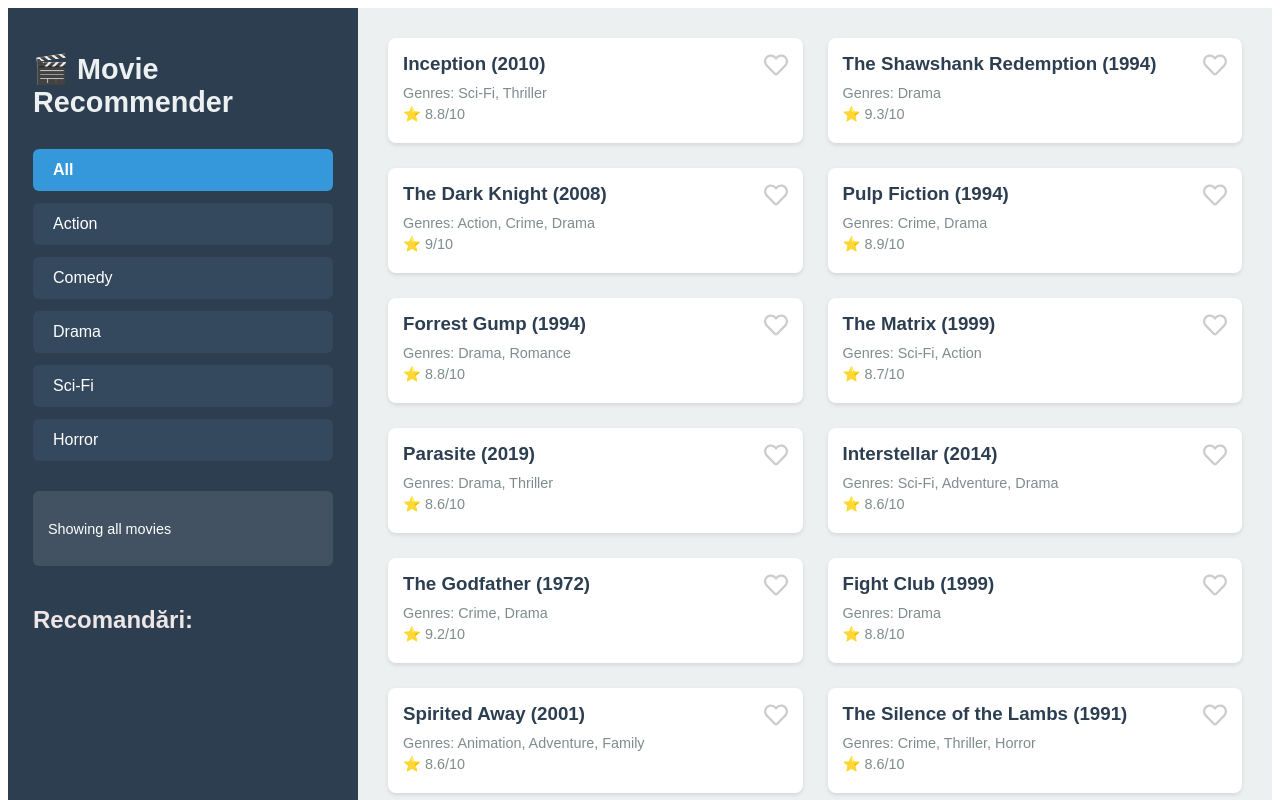
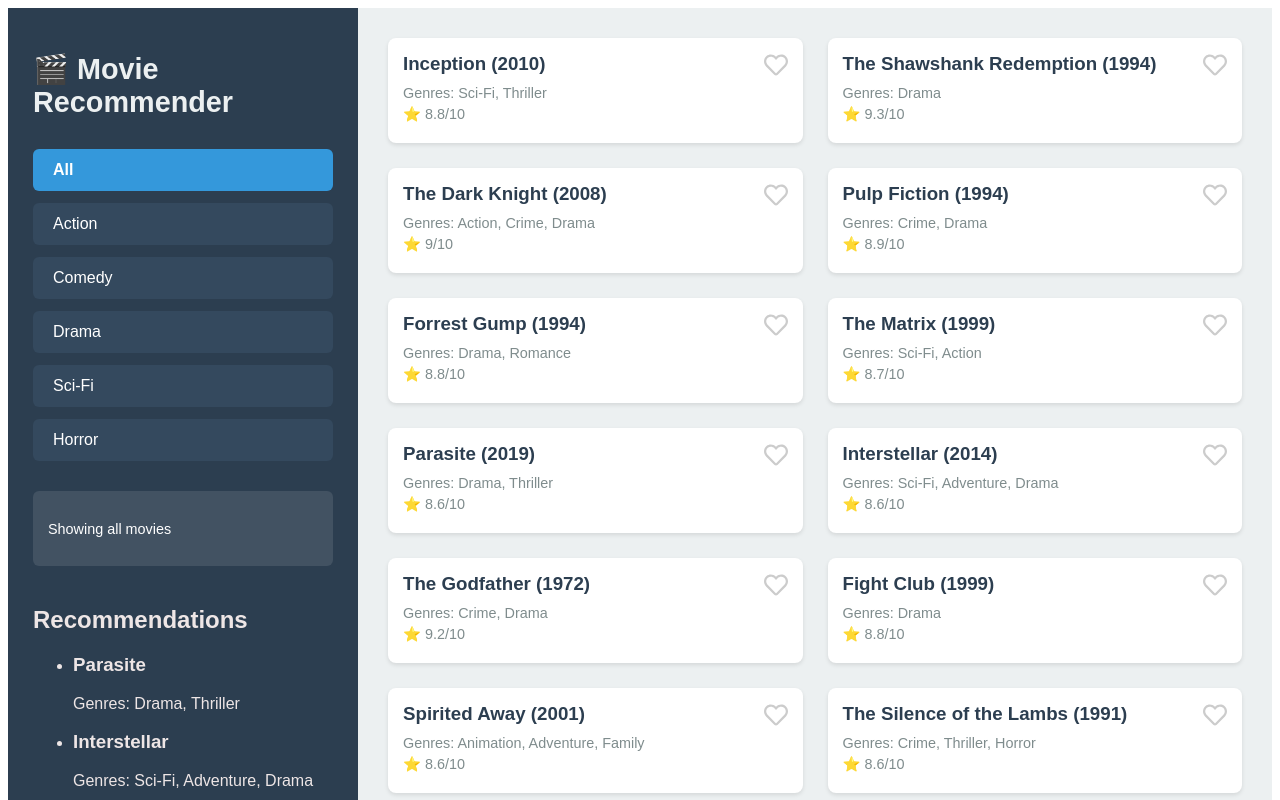
Before and after one commit to malexa21/MovieRecomandationML, a React (Vite) app: page / in a window 1280 px wide. Shown: the top 800 px of the page. Built offline with nearby package versions, Linux system fonts and the light colour scheme.

Commit message:
Updated ML function

```diff
--- a/src/App.jsx
+++ b/src/App.jsx
@@ -78,7 +78,7 @@
         </div>
         <div className="blank"/>
         <div className='recommended'>
-          <MLMovies/>
+          <MLMovies favoriteMovieIds={[1]}/>
         </div>
       </div>
 
--- a/src/MLFunction.jsx
+++ b/src/MLFunction.jsx
@@ -1,48 +1,75 @@
-import { useState } from 'react';
+import { useState, useEffect } from 'react';
 import Movies from './MoviesDataBase';
 
-const MLMovies = () => {
-    const [movies, setMovies] = useState(Movies); // Initialize with imported Movies
+const MLMovies = ({ favoriteMovieIds }) => {
+  const [recommendations, setRecommendations] = useState([]);
 
-    // Funcția de recomandare
+  // Beginner-friendly ML-like recommendation function
   const getRecommendations = () => {
-        const favoriteMovies = movies.filter(movie => movie.isFavorite);
+    // Step 1: Get favorite movies
+    const favoriteMovies = Movies.filter(movie =>
+      favoriteMovieIds.includes(movie.id)
+    );
 
-        if (favoriteMovies.length === 0) {
-            return [];
-        }
+    if (favoriteMovies.length === 0) return [];
 
-        const commonGenres = [];
-        favoriteMovies.forEach(movie => {
-        //Verificia doar filmele favorite in parte
-            movie.genres.forEach(genre => {
-            //Verifica doar genul fiecarui film in parte
-                if (!commonGenres.includes(genre)) commonGenres.push(genre);
-                //Daca genurile comune dintre filemele selectate nu includ un alt gen, atunci adauga-l la lista de genuri posibile
-            });
-        });
-        //Elimina filemele cu genuri comune, dar care au isFavorite = true fara a crea un array nou
-        return movies.filter(movie =>
-            !movie.isFavorite && movie.genres.some(g => commonGenres.includes(g))
-            //Functia some verifica daca cel putin un elemnt din lista de genuri exista. Functioneaza binar. E practic un filter cu posibilitate decizionala fara a implica o structura decizionala
-            //g reprezinta o variabila temporara care ajuta functia some sa verifice in parte fiecare gen
-            //Astfel sunt returnate doar filme nefavorite cu genurile comune
-        );
+    // Step 2: Extract features from favorites (simple "learning")
+    const favoriteFeatures = {
+        genres: {},
+        averageRating: 0,
+        recentYears: 0,
+        isFavorite: false,
     };
 
-    //Calculeaza recomandarile
-    const recommendedMovies = getRecommendations();
+    // Count genre popularity in favorites
+    favoriteMovies.forEach(movie => {
+      movie.genres.forEach(genre => {
+        favoriteFeatures.genres[genre] = (favoriteFeatures.genres[genre] || 0) + 1;
+      });
+      favoriteFeatures.averageRating += movie.rating;
+      favoriteFeatures.recentYears += (movie.year > 2010) ? 1 : 0;
+    });
+
+    // Step 3: Score all movies (simple "prediction")
+    const scoredMovies = Movies.map(movie => {
+      if (favoriteMovieIds.includes(movie.id)) return null; // Skip favorites
+
+      let score = 0;
+
+      // Genre match scoring
+      movie.genres.forEach(genre => {
+        score += favoriteFeatures.genres[genre] || 0;
+      });
+
+      // Rating similarity scoring
+      score += 10 - Math.abs(movie.rating - (favoriteFeatures.averageRating / favoriteMovies.length));
+
+      // Recent movies bonus
+      if (movie.year > 2010) score += 5;
+
+      return { ...movie, score };
+    }).filter(Boolean); // Remove nulls
+
+    // Step 4: Sort by score and return top 5
+    return scoredMovies.sort((a, b) => b.score - a.score).slice(0, 5);
+  };
+
+  useEffect(() => {
+    setRecommendations(getRecommendations());
+  }, [favoriteMovieIds]);
 
   return (
     <div>
-            <h2>Recomandări:</h2>
+      <h2>Recommendations</h2>
         <ul>
-                {recommendedMovies.map(movie => (
+          {recommendations.map(movie => (
             <li key={movie.id}>
-                        {movie.title} (Genuri: {movie.genres.join(', ')})
+              <h3>{movie.title}</h3>
+              <p>Genres: {movie.genres.join(', ')}</p>
             </li>
           ))}
         </ul>
+
     </div>
   );
 };
```
Lines whose indentation alone changed are shown as unchanged.
